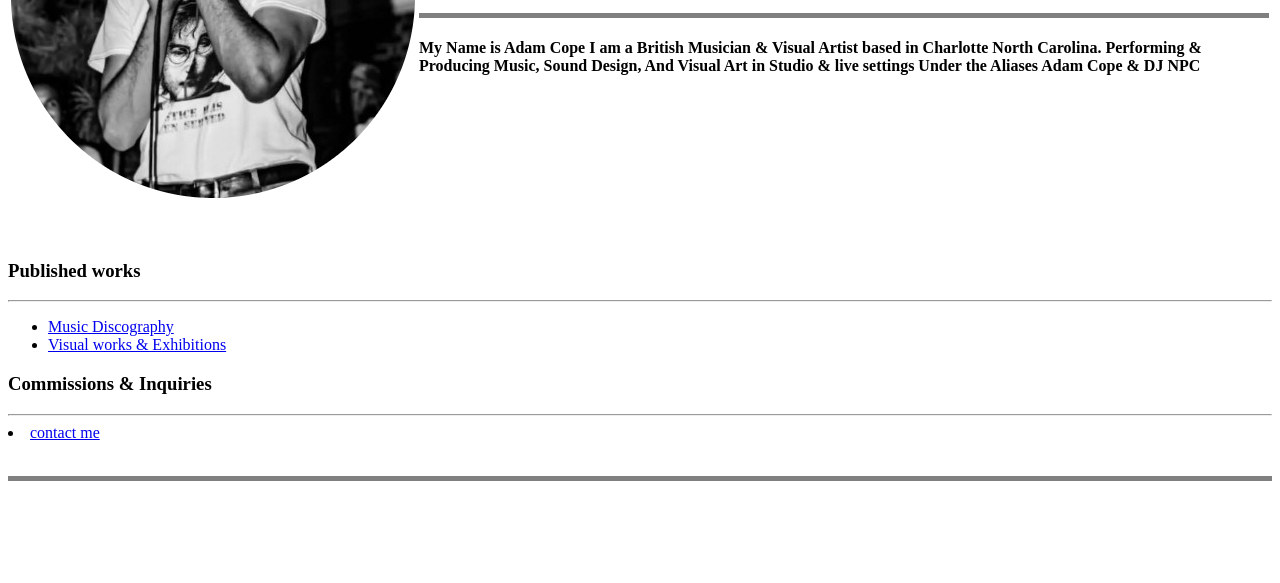
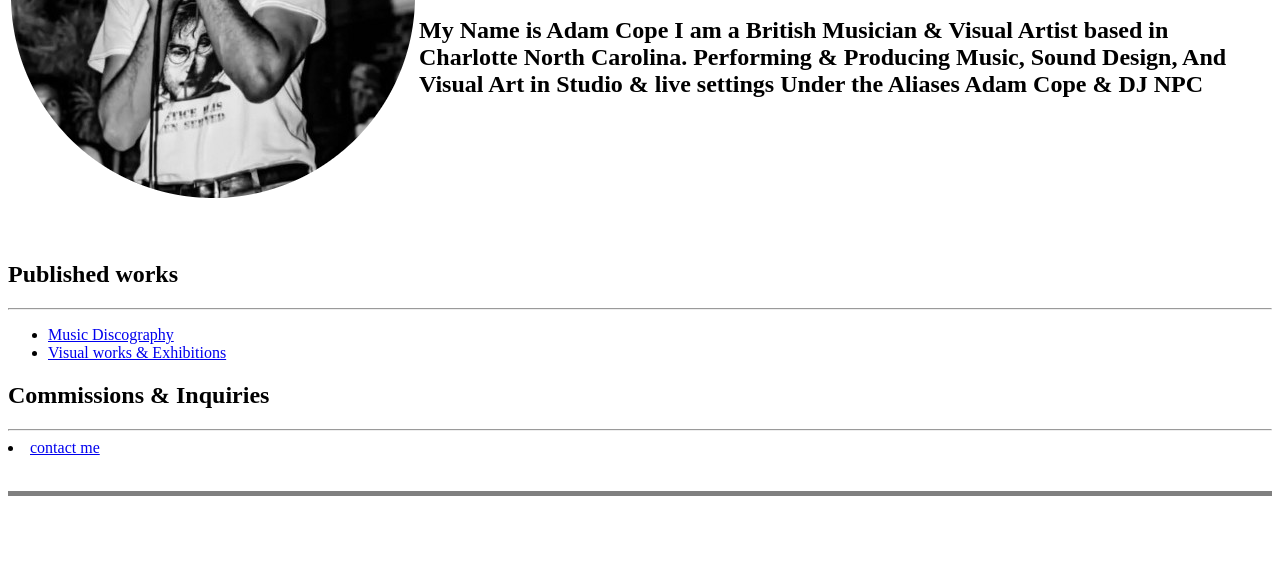
Before and after one commit to adamcope666/CV, a plain HTML site: page HTML PERSONAL SITE/index.html in a window 1280 px wide. Shown: the part 217-800 px from the top of the page. Drawn offline with Linux system fonts and the light colour scheme.

Commit message:
Update index.html

```diff
--- a/HTML PERSONAL SITE/index.html
+++ b/HTML PERSONAL SITE/index.html
@@ -11,18 +11,18 @@
         <td>   <h1>Adam Cope</h1>
           <p><strong><i>interdisciplinary Audio & Visual design</strong></i></p>
           <hr size="5" noshade>
-          <p><h4>My Name is Adam Cope I am a British Musician & Visual Artist based in Charlotte North Carolina. Performing & Producing Music, Sound Design, And Visual Art in Studio & live settings Under the Aliases Adam Cope & DJ NPC</h4></p></td>
+          <p><h2>My Name is Adam Cope I am a British Musician & Visual Artist based in Charlotte North Carolina. Performing & Producing Music, Sound Design, And Visual Art in Studio & live settings Under the Aliases Adam Cope & DJ NPC</h2></p></td>
       </tr>
     </table>
    <br>
    <br>
-   <p><h3><strong>Published works</strong></h3></p>
+   <p><h2><strong>Published works</strong></h2></p>
    <hr>
    <ul>
    <li><a href="Music.html">Music Discography</a></li>
    <li><a href="Visual.html">Visual works & Exhibitions</a></li>
    </ul>
-   <p><h3><strong>Commissions & Inquiries</strong></h3></p>
+   <p><h2><strong>Commissions & Inquiries</strong></h2></p>
    <hr>
    <li><a href="contactme.html">contact me</a></li><br>
    <p><hr size="5" noshade></p>
```
